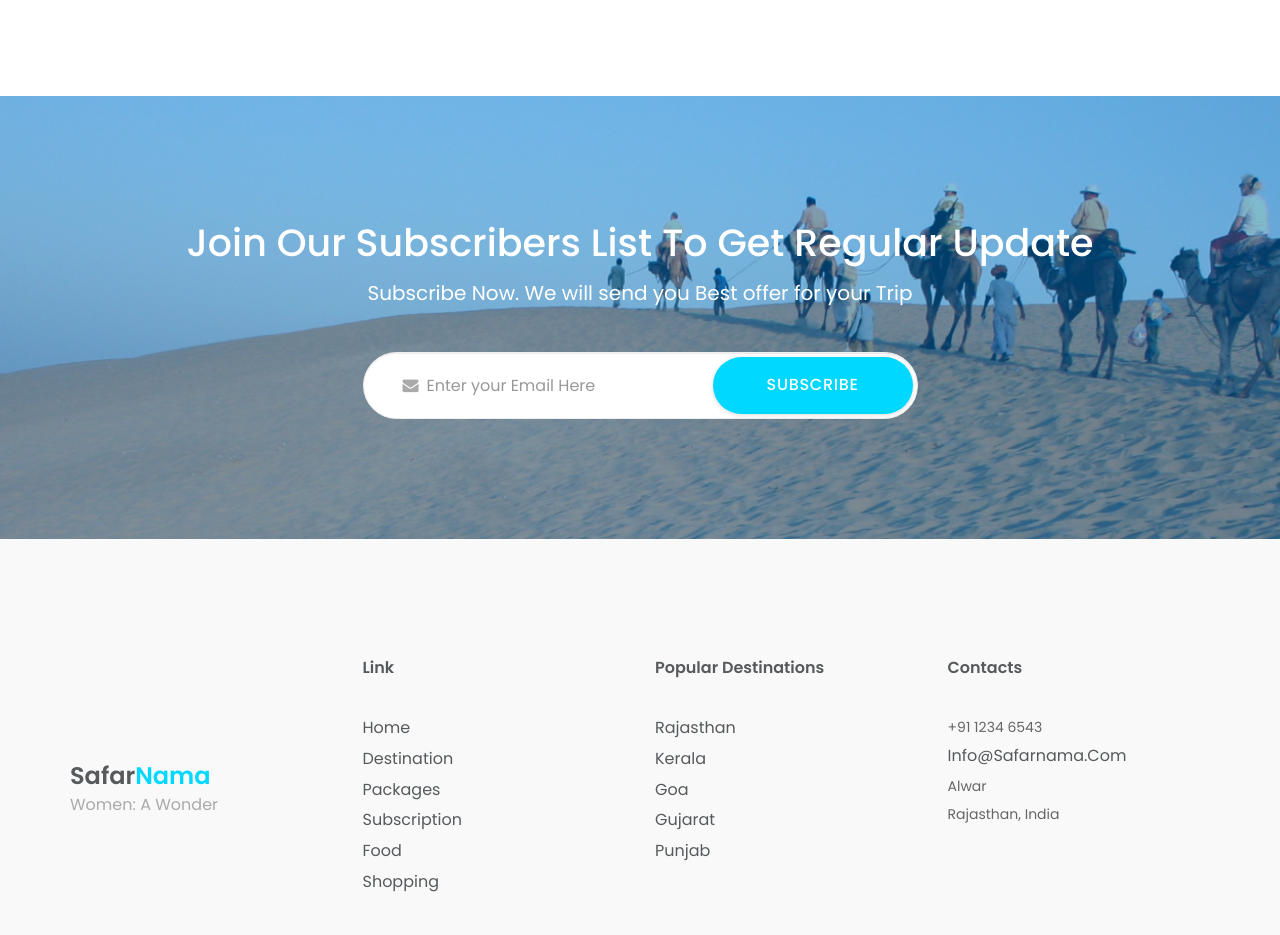
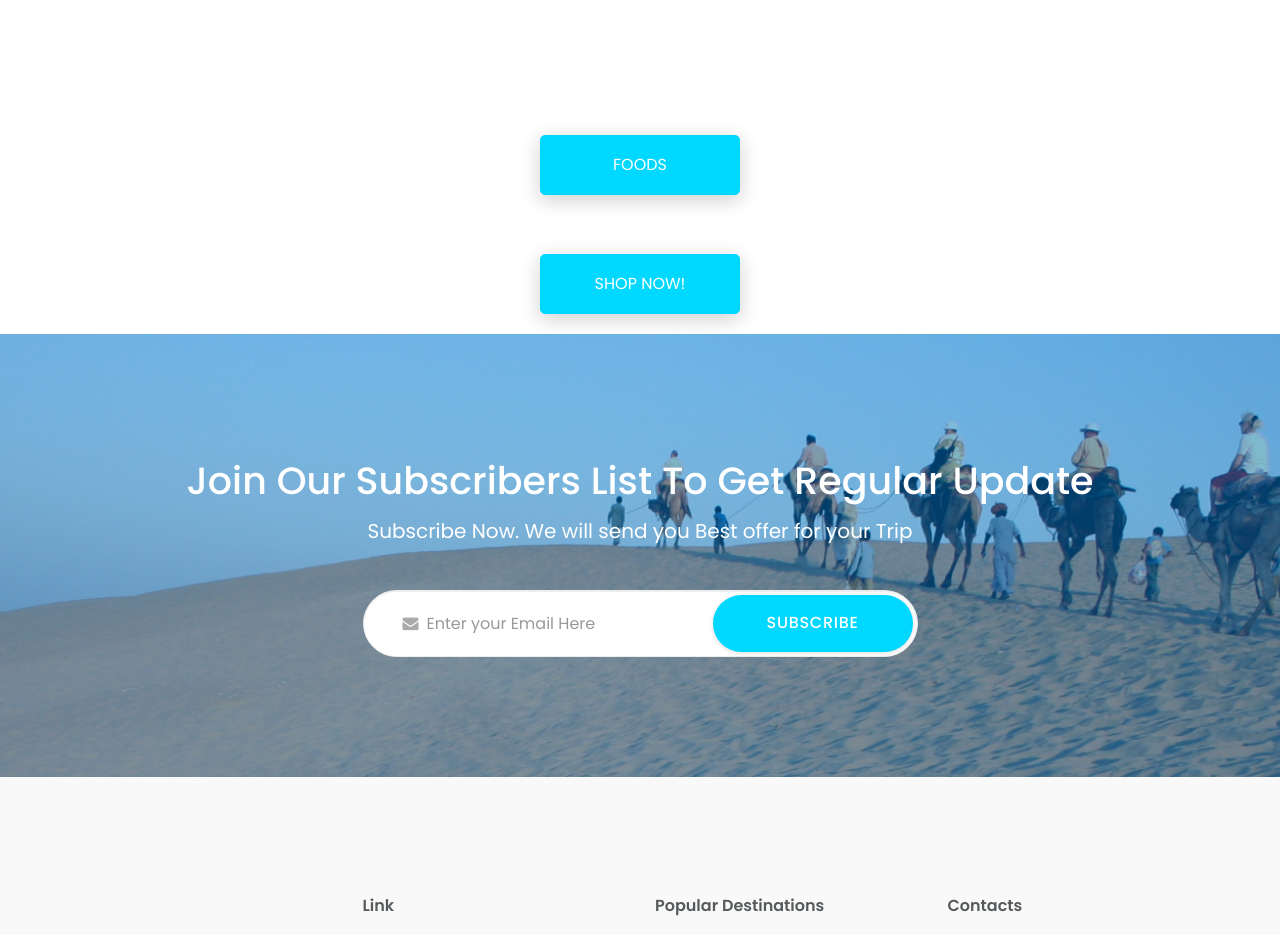
Before and after one commit to somanyadav/WOMEN-The-Wonder, a plain HTML site: page index.html in a window 1280 px wide. Shown: the part 4420-5355 px from the top of the page. Drawn offline with nearby package versions, Linux system fonts and the light colour scheme.

Commit message:
Add files via upload

```diff
--- a/index.html
+++ b/index.html
@@ -484,14 +484,28 @@
 						</div><!--/.col-->
 						</div><!--/.col-->
 
+
 					</div><!--/.row-->
 				</div><!--/.packages-content-->
 			</div><!--/.container-->
 
+
+
+
 		</section><!--/.packages-->
 		<!--packages end-->
-
-
+<center>
+		<div class="about-btn">
+									<a href="food.html">	<button  class="about-view">
+											Foods
+										</button></a>
+									</div>
+									<br>
+									<div class="about-btn">
+									<a href="shop.html">	<button  class="about-view">
+											Shop Now!
+										</button></a>
+									</div><br></center>
 
 
 		<!--subscribe start-->
```
